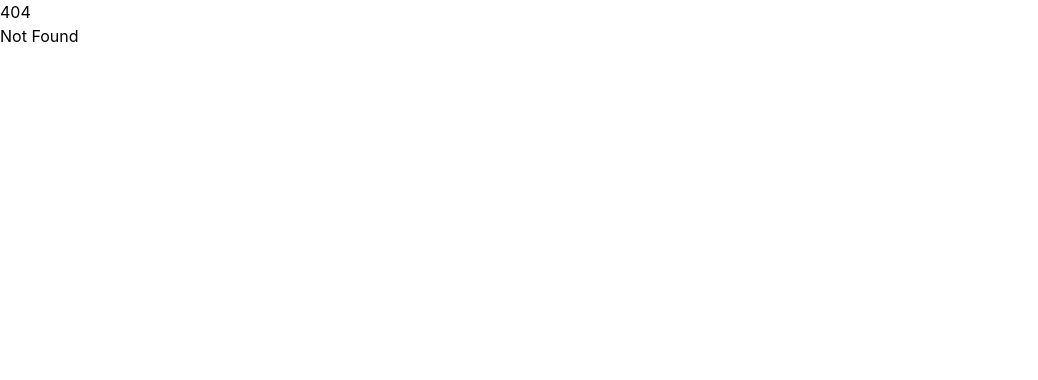
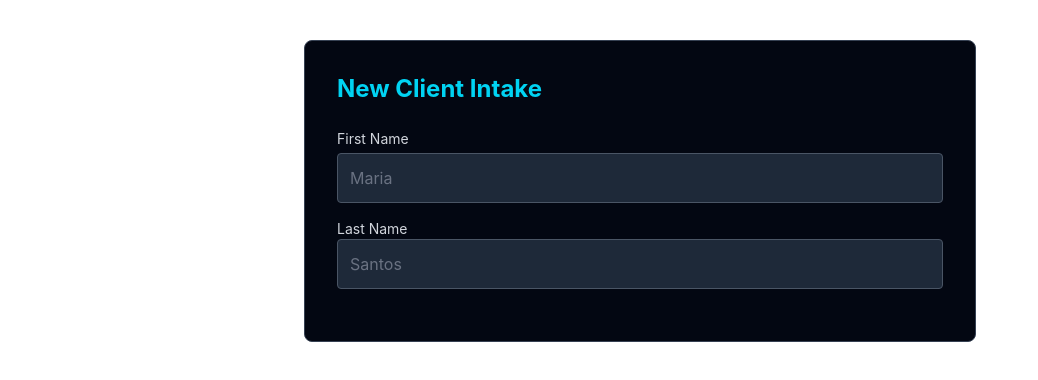
Before and after one commit to qcprof/qcnewbooks, a SvelteKit app: page /intake in a window 1280 px wide. Before the commit this address had no page. Shown: the top 380 px of the page, without its empty margins (0-1038 px from the left). Built offline with nearby package versions, Linux system fonts and the light colour scheme.

Commit message:
added verify.txt file

```diff
--- /dev/null
+++ b/src/routes/intake/+page.svelte
@@ -0,0 +1,19 @@
+<div class="mx-auto mt-10 max-w-2xl rounded-lg border border-gray-700 bg-gray-950 p-8">
+	<h1 class="mb-6 text-2xl font-bold text-cyan-400">New Client Intake</h1>
+	<label for="firstname" class="mb-1 block text-sm text-gray-300">First Name</label>
+	<input
+		id="firstname"
+		type="text"
+		placeholder="Maria"
+		class="mb-4 w-full rounded border border-gray-600 bg-gray-800 p-3 text-white placeholder-gray-500"
+	/>
+	<label class="mb-1 block text-sm text-gray-300"
+		>Last Name
+
+		<input
+			type="text"
+			placeholder="Santos"
+			class="mb-4 w-full rounded border border-gray-600 bg-gray-800 p-3 text-white placeholder-gray-500"
+		/>
+	</label>
+</div>
```
Also changed, not shown: static/verify.txt (added).
